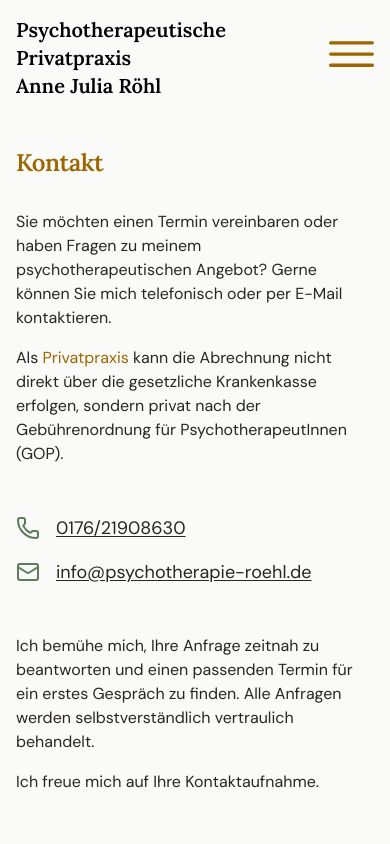
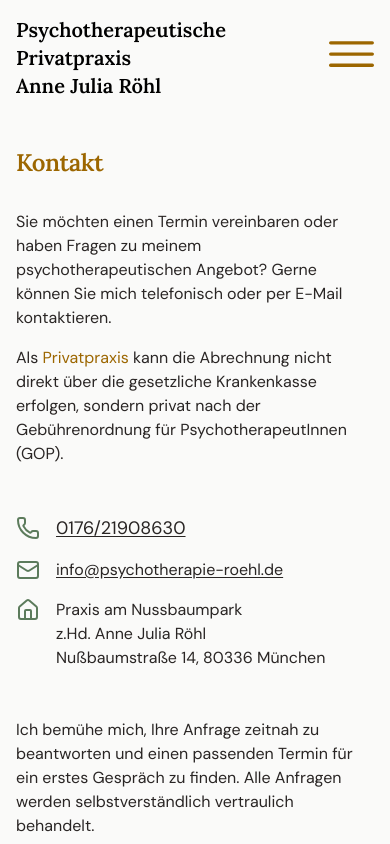
Before and after one commit to dscmari/psychotherapie-r, a Next.js app: page /kontakt in a window 390 px wide. Shown: the top 844 px of the page. Built offline with nearby package versions, Linux system fonts and the light colour scheme.

Commit message:
adjust adress

```diff
--- a/app/components/navbar/desktop/DesktopNavbar.tsx
+++ b/app/components/navbar/desktop/DesktopNavbar.tsx
@@ -24,12 +24,10 @@ export default function DesktopNavbar({ className }: Props) {
           </p>
           <p>Psychologische Psychotherapeutin & Psychoonkologin</p>
         </div>
-        <div className="grid grid-cols-2 xl:flex items-center gap-2 xl:gap-4">
+        <div className="grid grid-cols-2 2xl:flex items-center gap-2 2xl:gap-4">
           <div className="flex items-center gap-2 col-span-2">
             <House className="shrink-0 size-4" />
-            <span>
-              c/o Praxis am Nussbaumpark, Nußbaumstraße 14, 80336 München
-            </span>
+            <span>Praxis am Nussbaumpark, z.Hd. Anne Julia Röhl, Nußbaumstraße 14, 80336 München </span>
           </div>
           <div className="flex items-center gap-2 ">
             <Phone className="shrink-0 size-4" />
--- a/app/impressum/page.tsx
+++ b/app/impressum/page.tsx
@@ -17,8 +17,10 @@ export default function page() {
         <p>Angaben gemäß § 5 DDG</p>
         <div>
           <p>Anne Julia Röhl</p>
-          <p>Psychotherapeutische Praxis</p>
-          <p>c/o Praxis am Nussbaumpark, Nußbaumstraße 14</p>
+          <p>Psychotherapeutische Privatpraxis</p>
+          <p>Praxis am Nussbaumpark</p>
+          <p>z.Hd. Anne Julia Röhl</p>
+          <p>Nußbaumstraße 14</p>
           <p>80336 München</p>
         </div>
         <div>
--- a/app/kontakt/page.tsx
+++ b/app/kontakt/page.tsx
@@ -1,4 +1,4 @@
-import { Phone, Mail } from "lucide-react";
+import { Phone, Mail, House } from "lucide-react";
 import Link from "next/link";
 import Image from "next/image";
 import { Metadata } from "next";
@@ -34,20 +34,36 @@ export default function page() {
               PsychotherapeutInnen (GOP).
             </p>
             <div className="flex flex-col gap-4 my-8">
-              <Link href="tel: 123456789" className="flex items-center gap-4">
+              <Link
+                href="tel:+4917621908630"
+                className="flex items-center gap-4"
+              >
                 <Phone className="shrink-0 size-6 text-sage" />
                 <span className="!cursor-pointer text-lg underline underline-offset-2">
                   {" "}
                   0176/21908630
                 </span>
               </Link>
-              <Link href="mailto:" className="flex items-center gap-4">
+              <Link
+                href="mailto:info@psychotherapie-roehl.de"
+                className="flex items-center gap-4"
+              >
                 <Mail className="shrink-0 size-6 text-sage" />
-                <span className="!cursor-pointer text-lg underline underline-offset-2">
+                <span className="!cursor-pointer lg:text-lg underline underline-offset-2">
                   {" "}
                   info@psychotherapie-roehl.de
                 </span>
               </Link>
+
+      <div className="flex items-start gap-4 col-span-2">
+            <House className="shrink-0 size-6 text-sage" />
+            <div className="lg:text-lg">
+              <p>Praxis am Nussbaumpark</p>
+              <p>z.Hd. Anne Julia Röhl</p>
+              <p>Nußbaumstraße 14, 80336 München</p>
+            </div>
+
+          </div>
             </div>
             <p className="max-w-2xl">
               Ich bemühe mich, Ihre Anfrage zeitnah zu beantworten und einen
```
